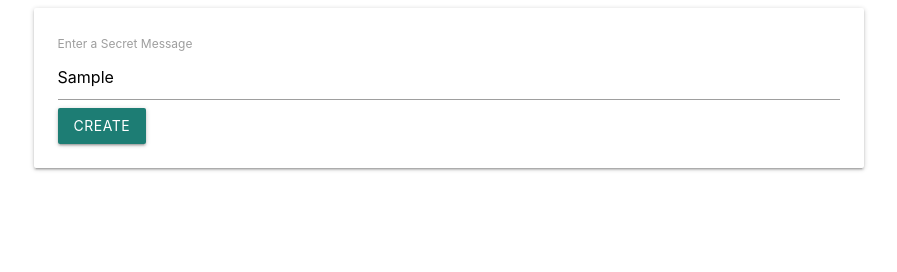
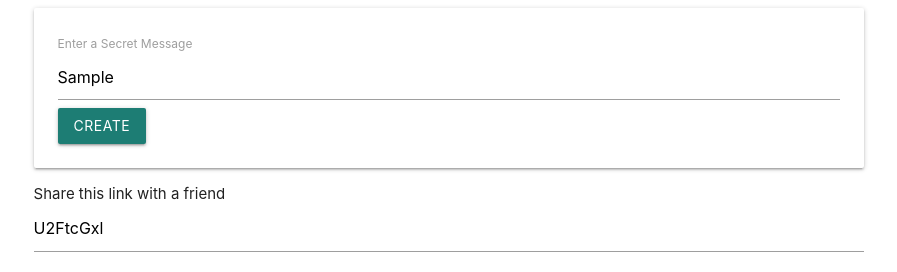
Before and after one commit to kkauma/message_app, a plain HTML site: page index.html in a window 1280 px wide. Both pictures are taken after typing "Sample" into the empty fields and a click on the button "CREATE". Shown: the whole page, without its empty margins (191-1088 px from the left). Drawn offline with nearby package versions, Linux system fonts and the light colour scheme.

Commit message:
encode the string entered by the user

```diff
--- a/index.html
+++ b/index.html
@@ -15,9 +15,14 @@
         <div class="card-panel">
           <form action="">
             <label for="">Enter a Secret Message</label>
-            <input type="text" />
+            <input id="message-input" type="text" />
             <button class="btn">Create</button>
           </form>
+        </div>
+
+        <div>
+          Share this link with a friend
+          <input id="link-input" type="text" />
         </div>
       </div>
     </div>
--- a/index.js
+++ b/index.js
@@ -1,7 +1,8 @@
 document.querySelector("form").addEventListener("submit", (event) => {
   event.preventDefault();
 
-  const input = document.querySelector("input");
+  const input = document.querySelector("#message-input");
+  const encrypted = btoa(input.value);
 
-  console.log(input.value);
+  document.querySelector("#link-input").value = encrypted;
 });
```
